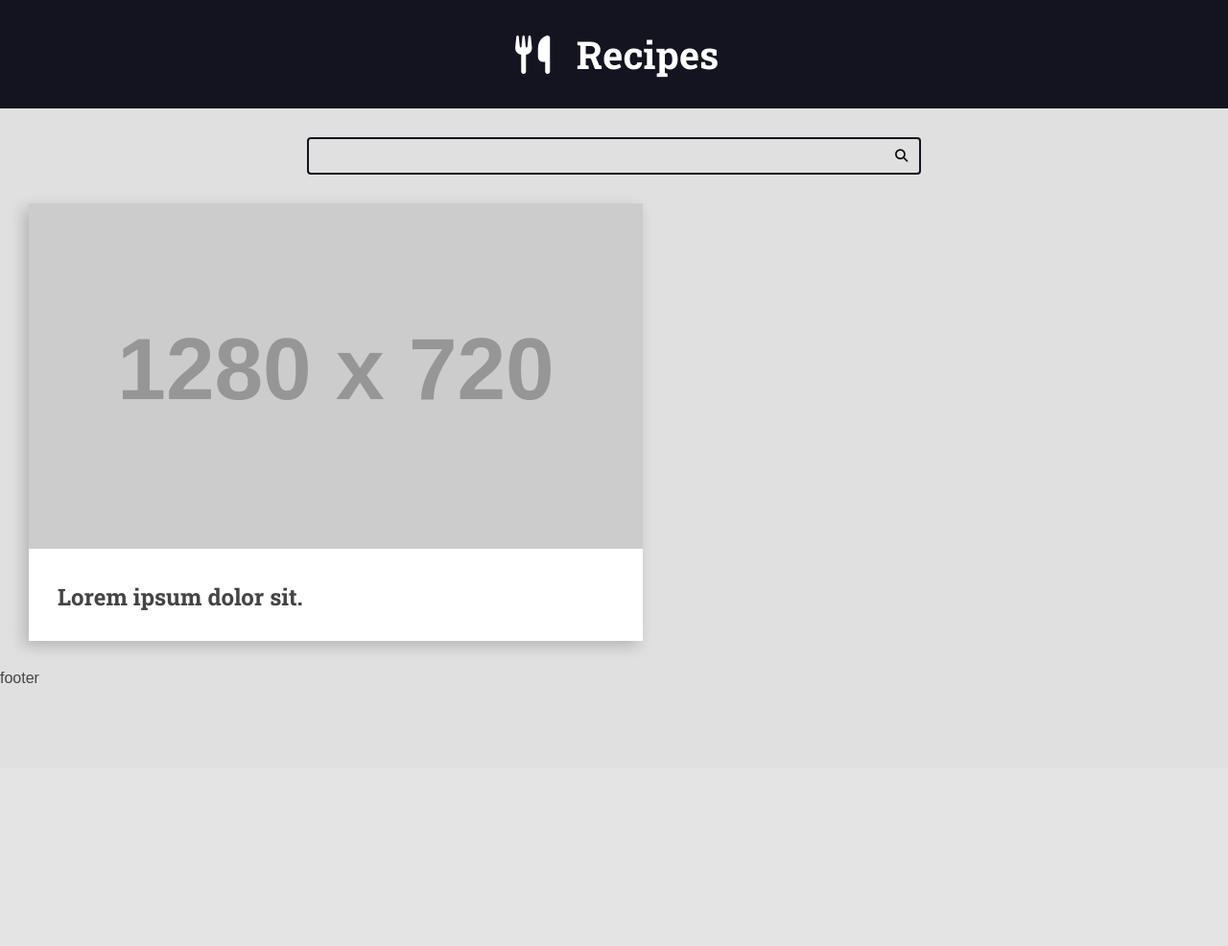
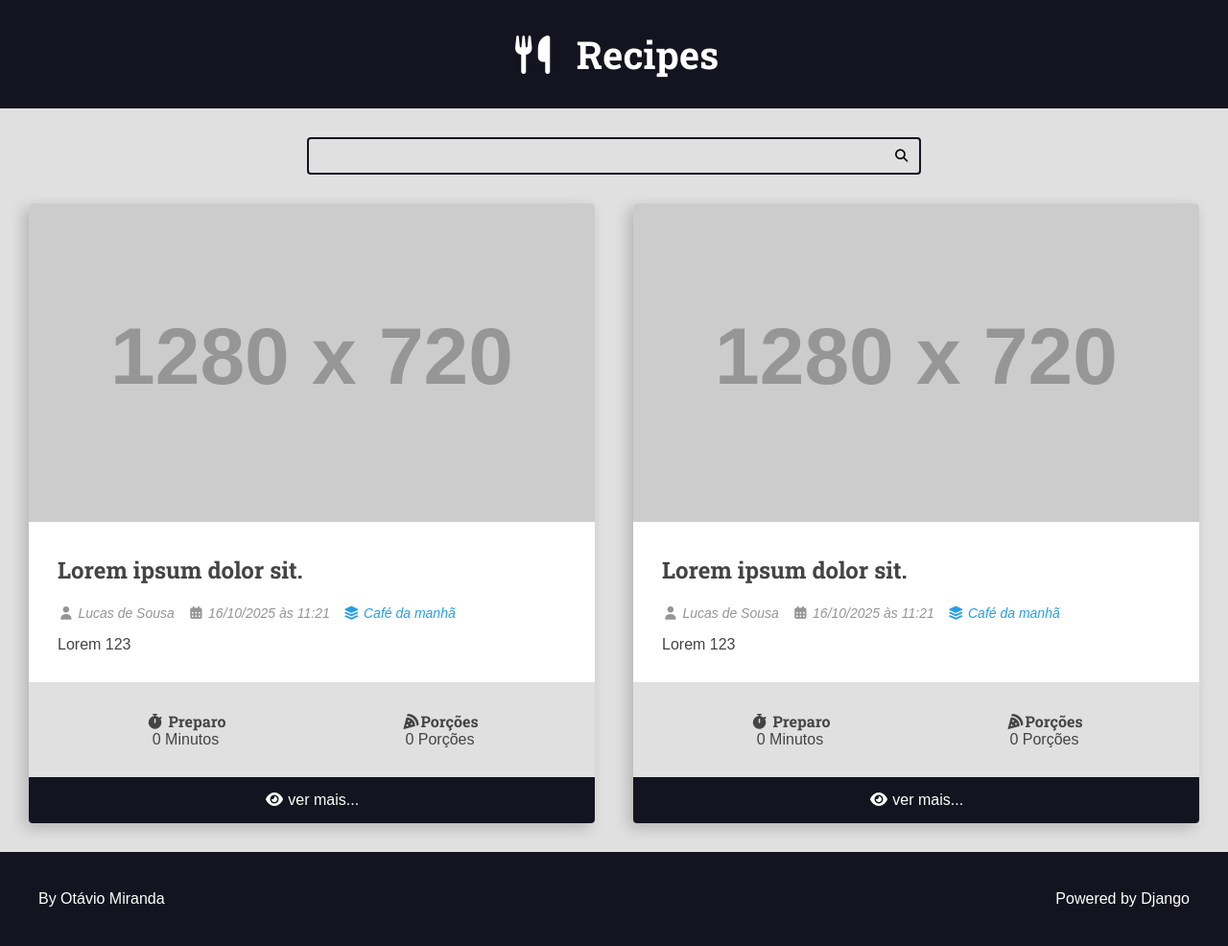
Before and after one commit to lucas5g/curso-django-projeto1, a Django app: page / in a window 1280 px wide. Shown: the whole page at 96% size. Before the commit the page ends 712 px from the top, so only its background shows below. Run offline with Django 5.2, Linux system fonts and the light colour scheme; grey boxes labelled with a size stand in for pictures from a placeholder-image service; some libraries are stand-ins or nearby versions.

Commit message:
Refactor project structure: add components for layout and recipe display, integrate django-browser-reload, and enhance home template with new styling and search functionality.

```diff
--- a/projeto/settings.py
+++ b/projeto/settings.py
@@ -37,6 +37,7 @@ INSTALLED_APPS = [
     'django.contrib.sessions',
     'django.contrib.messages',
     'django.contrib.staticfiles',
+    'django_browser_reload',
     'recipes'
 ]
 
@@ -48,6 +49,7 @@ MIDDLEWARE = [
     'django.contrib.auth.middleware.AuthenticationMiddleware',
     'django.contrib.messages.middleware.MessageMiddleware',
     'django.middleware.clickjacking.XFrameOptionsMiddleware',
+    'django_browser_reload.middleware.BrowserReloadMiddleware',
 ]
 
 ROOT_URLCONF = 'projeto.urls'
--- a/projeto/urls.py
+++ b/projeto/urls.py
@@ -21,5 +21,6 @@ from django.urls import path, include
 
 urlpatterns = [
     path('admin/', admin.site.urls),
+    path('__reload__/', include('django_browser_reload.urls')),
     path('', include('recipes.urls'))
 ]
--- /dev/null
+++ b/recipes/templates/components/layout.html
@@ -0,0 +1,312 @@
+<!DOCTYPE html>
+<html lang="en">
+
+<head>
+  <meta charset="UTF-8" />
+  <meta name="viewport" content="width=device-width, initial-scale=1.0" />
+  <link rel="stylesheet" href="https://cdnjs.cloudflare.com/ajax/libs/font-awesome/7.3.1/css/all.min.css"
+    integrity="sha512-QeR2VH+lsBE5LSAe1Q5EnTBbe7XTBubt8dG93Y7gidSgdMCr8nVqKcfKAMyN96SV8KDbZVTDXChatu5G2KQGzg=="
+    crossorigin="anonymous" referrerpolicy="no-referrer" />
+  <link rel="stylesheet" href="https://cdnjs.cloudflare.com/ajax/libs/font-awesome/7.3.1/css/brands.min.css" />
+  <link rel="stylesheet" href="https://cdnjs.cloudflare.com/ajax/libs/font-awesome/7.3.1/css/solid.min.css" />
+  <link rel="preconnect" href="https://fonts.googleapis.com" />
+  <link rel="preconnect" href="https://fonts.gstatic.com" crossorigin />
+  <link href="https://fonts.googleapis.com/css2?family=Roboto+Slab:wght@100..900&display=swap" rel="stylesheet" />
+  <title>Recipes</title>
+  <style>
+    :root {
+      --color-primary: #269fe6;
+      --color-primary-hover: #2086c2;
+      --color-primary-dark: #13141f;
+      --color-primary-dark-hover: #212336;
+      --color-primary-light: #d4ecfa;
+      --color-primary-light-hover: #bdd8e7;
+
+      --color-white: #fff;
+      --color-black: #000;
+
+      --color-dark-text: #444;
+      --color-info-light: #cce5ff;
+      --color-debug-light: #cce5ff;
+      --color-success-light: #d4edda;
+      --color-alert-light: #fff3cd;
+      --color-warning-light: #fff3cd;
+      --color-error-light: #f8d7da;
+
+      --color-info-dark: #4d86c4;
+      --color-debug-dark: #4d86c4;
+      --color-success-dark: #4a9c5d;
+      --color-alert-dark: #927f40;
+      --color-warning-dark: #927f40;
+      --color-error-dark: #da525d;
+
+      --color-gray-0: #f9f9f9;
+      --color-gray-1: #e0e0e0;
+      --color-gray-2: #c7c7c7;
+      --color-gray-3: #aeaeae;
+      --color-gray-4: #959595;
+      --color-gray-5: #7d7d7d;
+      --color-gray-6: #646464;
+      --color-gray-7: #4b4b4b;
+      --color-gray-8: #323232;
+      --color-gray-9: #191919;
+
+      --font-primary: sans-serif;
+      --font-headings: 'Roboto Slab', serif;
+
+      --spacing-gutter-medium: 3rem;
+      --spacing-gutter-large: 4rem;
+    }
+
+    * {
+      padding: 0;
+      margin: 0;
+      box-sizing: border-box;
+    }
+
+    html {
+      font-size: 62.5%;
+    }
+
+    body {
+      font-size: 1.6rem;
+      font-family: var(--font-primary);
+      background: var(--color-gray-1);
+      color: var(--color-dark-text)
+    }
+
+    h1,
+    h2,
+    h3,
+    h4,
+    h5,
+    h6 {
+      font-family: var(--font-headings);
+    }
+
+    .container {
+      max-width: 144rem;
+      margin: 0 auto;
+      padding: var(--spacing-gutter-medium);
+    }
+
+    .main-header-container {
+      background: var(--color-primary-dark);
+    }
+
+    .main-logo {
+      font-size: 4rem;
+      color: var(--color-white);
+      text-decoration: none;
+      display: flex;
+      flex-flow: row nowrap;
+      align-items: center;
+      justify-content: center;
+      width: fit-content;
+      margin: 0 auto;
+    }
+
+    .main-logo-icon {
+      margin-right: 2rem;
+    }
+
+    .search-form {
+      border: .2rem solid var(--color-primary-dark);
+      max-width: 64rem;
+      margin: 0 auto;
+      border-radius: .4rem;
+      position: relative;
+      transition: all 300ms ease-in-out;
+    }
+
+    .search-input,
+    .search-button {
+      border: none;
+      background: none;
+      outline: none;
+      padding: 1rem;
+      transition: all 300ms ease-in-out;
+    }
+
+    .search-input {
+      width: 100%;
+      padding-right: 3rem;
+    }
+
+    .search-button {
+      position: absolute;
+      top: 0;
+      right: 0;
+    }
+
+    .search-button:focus {
+      outline: 1px solid var(--color-primary);
+      background: rgba(0, 0, 0, .05);
+    }
+
+    .search-button:focus-within {
+      border-color: var(--color-primary);
+      background: var(--color-white);
+    }
+
+    .search-button:focus-within .search-button {
+      border-color: var(--color-primary);
+    }
+
+    .main-content {
+      /* background: blue; */
+      padding-top: 0;
+    }
+
+    .main-content-list {
+      display: grid;
+      grid-template-columns: repeat(auto-fit, minmax(340px, 1fr));
+      gap: var(--spacing-gutter-large)
+    }
+
+    .recipe {
+      background: var(--color-white);
+      box-shadow: -5px 5px 15px rgba(0, 0, 0, .2);
+      transform: scale(1);
+      transition: all 300ms ease-in-out;
+      border-radius: .4rem;
+      overflow: hidden;
+    }
+
+    .recipe img {
+      max-width: 100%;
+    }
+
+    .recipe-list-item {
+      max-width: 64rem;
+    }
+
+    .recipe-list-item:hover {
+      transform: scale(1.02);
+      box-shadow: -8px 8px 18px rgba(0, 0, 0, .25);
+    }
+
+    .recipe-title-container {
+      padding: var(--spacing-gutter-medium);
+      padding-bottom: 2rem;
+    }
+
+    .recipe-author {
+      padding: 0 var(--spacing-gutter-medium)
+    }
+
+    .recipe-content {
+      padding: var(--spacing-gutter-medium);
+      padding-top: calc(var(--spacing-gutter-medium)/ 2);
+    }
+
+    .recipe-author-item {
+      color: var(--color-gray-4);
+      margin-right: 1rem;
+      font-style: italic;
+      font-size: 1.4rem;
+    }
+
+    .recipe-author a {
+      color: var(--color-primary);
+      transition: all 300ms ease-in-out;
+      text-decoration: none;
+    }
+
+    .recipe-author a:hover {
+      color: var(--color-primary-dark)
+    }
+
+    .recipe-meta-container {
+      display: flex;
+      flex-flow: row wrap;
+      padding: var(--spacing-gutter-medium);
+      background: var(--color-gray-1);
+    }
+
+    .recipe-meta{
+      display: flex;
+      flex-flow: column nowrap;
+      flex-shrink: 1;
+      flex-grow: 1;
+      text-align: center;
+    }
+
+    .recipe-meta-title{
+      font-size: 1.6rem;
+    }
+
+    .recipe-footer a{
+      background: var(--color-primary-dark);
+      display: block;
+      /* flex-flow: row nowrap; */
+      color: var(--color-white);
+      text-decoration: none;
+      text-align: center;
+      padding: 1.5rem var(--spacing-gutter-medium);
+      transition: all 300ms ease-in-out;
+    }
+
+    .recipe-footer a:hover{
+      filter: brightness(2)
+    }
+
+    .main-footer{
+      display: flex;
+      align-items: center;
+      justify-content: space-between;
+      background: var(--color-primary-dark);
+      color: var(--color-white);
+      padding: var(--spacing-gutter-large);
+    }
+
+    .main-footer a{
+      color: var(--color-white);
+      text-decoration: none;
+      transition: all 300ms ease-in-out;
+    }
+
+    .main-footer a:hover{
+      filter: brightness(.8)
+    }
+
+    .recipe img {
+      max-width: 100%;
+    }
+
+    .recipe-list-item {
+      max-width: 64rem;
+    }
+
+    .recipe-list-item:hover {
+      transform: scale(1.02);
+      box-shadow: -10px 10px 20px rgba(0, 0, 0, .3);
+    }
+  </style>
+</head>
+
+<body>
+  <header class="main-header-container">
+    <div class="main-header container">
+      <h1>
+        <a class="main-logo" href="/">
+          <i class="fas fa-utensils main-logo-icon"></i>
+          <span class="main-logo-text">Recipes</span>
+        </a>
+      </h1>
+    </div>
+  </header>
+  {% block content %}
+
+  {% endblock %}
+  <footer class='main-footer'>
+    <div class="developer">
+      <a href="">By Otávio Miranda</a>
+    </div>
+    <div class="powered">
+      <a href="">Powered by Django</a>
+    </div>
+  </footer>
+</body>
+
+</html>
--- /dev/null
+++ b/recipes/templates/components/recipe.html
@@ -0,0 +1,43 @@
+<div class="recipe recipe-list-item">
+  <div class="recipe-cover">
+    <img src="https://placehold.co/1280x720" alt="recipe" />
+  </div>
+  <div class="recipe-title-container">
+    <h2 class="recipe-list">Lorem ipsum dolor sit.</h2>
+  </div>
+  <div class="recipe-author">
+    <span class="recipe-author-item">
+      <i class="fas fa-user"></i>
+      Lucas de Sousa
+    </span>
+    <span class="recipe-author-item">
+      <i class="fas fa-calendar-alt"></i>
+      16/10/2025 às 11:21
+    </span>
+    <span class="recipe-author-item">
+      <a href="">
+        <i class="fas fa-layer-group"></i>
+        <span>Café da manhã</span>
+      </a>
+    </span>
+  </div>
+  <div class="recipe-content">
+    <p>Lorem 123</p>
+  </div>
+  <div class="recipe-meta-container">
+    <div class="recipe-meta recipe-preparation">
+      <h3 class="recipe-meta-title"><i class="fas fa-stopwatch"></i> Preparo</h3>
+      <div class="recipe-meta-text">0 Minutos</div>
+    </div>
+    <div class="recipe-meta recipe-servings">
+      <h3 class="recipe-meta-title"><i class="fas fa-pizza-slice"></i>Porções</h3>
+      <div class="recipe-meta-text">0 Porções</div>
+    </div>
+  </div>
+  <footer class="recipe-footer">
+    <a href="" class="recipe-read-more button button-dark button-full-width">
+      <i class="fas fa-eye"></i>
+      <span>ver mais...</span>
+    </a>
+  </footer>
+</div>
--- a/recipes/templates/home.html
+++ b/recipes/templates/home.html
@@ -1,17 +1,11 @@
-{% extends 'layout.html' %}
+{% extends 'components/layout.html' %}
 
 {% block content %}
-  {% include 'search.html' %}
+  {% include 'components/search.html' %}
   <main class="main-content-container">
     <div class="main-content main-content-list container">
-      <div class="recipe recipe-list-item">
-        <div class="recipe-cover">
-          <img src="https://placehold.co/1280x720" alt="recipe" />
-        </div>
-        <div class="recipe-title-container">
-          <h2 class="recipe-list">Lorem ipsum dolor sit.</h2>
-        </div>
-      </div>
+      {% include 'components/recipe.html' %}
+      {% include 'components/recipe.html' %}
     </div>
   </main>
 {% endblock %}
--- a/recipes/templates/layout.html
+++ /dev/null
@@ -1,206 +0,0 @@
-<!DOCTYPE html>
-<html lang="en">
-  <head>
-    <meta charset="UTF-8" />
-    <meta name="viewport" content="width=device-width, initial-scale=1.0" />
-    <link rel="stylesheet" href="https://cdnjs.cloudflare.com/ajax/libs/font-awesome/7.3.1/css/all.min.css" integrity="sha512-QeR2VH+lsBE5LSAe1Q5EnTBbe7XTBubt8dG93Y7gidSgdMCr8nVqKcfKAMyN96SV8KDbZVTDXChatu5G2KQGzg==" crossorigin="anonymous" referrerpolicy="no-referrer" />
-    <link rel="stylesheet" href="https://cdnjs.cloudflare.com/ajax/libs/font-awesome/7.3.1/css/brands.min.css" />
-    <link rel="stylesheet" href="https://cdnjs.cloudflare.com/ajax/libs/font-awesome/7.3.1/css/solid.min.css" />
-    <link rel="preconnect" href="https://fonts.googleapis.com" />
-    <link rel="preconnect" href="https://fonts.gstatic.com" crossorigin />
-    <link href="https://fonts.googleapis.com/css2?family=Roboto+Slab:wght@100..900&display=swap" rel="stylesheet" />
-    <title>Recipes</title>
-    <style>
-      :root {
-        --color-primary: #269fe6;
-        --color-primary-hover: #2086c2;
-        --color-primary-dark: #13141f;
-        --color-primary-dark-hover: #212336;
-        --color-primary-light: #d4ecfa;
-        --color-primary-light-hover: #bdd8e7;
-
-        --color-white: #fff;
-        --color-black: #000;
-
-        --color-dark-text: #444;
-        --color-info-light: #cce5ff;
-        --color-debug-light: #cce5ff;
-        --color-success-light: #d4edda;
-        --color-alert-light: #fff3cd;
-        --color-warning-light: #fff3cd;
-        --color-error-light: #f8d7da;
-
-        --color-info-dark: #4d86c4;
-        --color-debug-dark: #4d86c4;
-        --color-success-dark: #4a9c5d;
-        --color-alert-dark: #927f40;
-        --color-warning-dark: #927f40;
-        --color-error-dark: #da525d;
-
-        --color-gray-0: #f9f9f9;
-        --color-gray-1: #e0e0e0;
-        --color-gray-2: #c7c7c7;
-        --color-gray-3: #aeaeae;
-        --color-gray-4: #959595;
-        --color-gray-5: #7d7d7d;
-        --color-gray-6: #646464;
-        --color-gray-7: #4b4b4b;
-        --color-gray-8: #323232;
-        --color-gray-9: #191919;
-
-        --font-primary: sans-serif;
-        --font-headings: 'Roboto Slab', serif;
-
-        --spacing-gutter-medium: 3rem;
-        --spacing-gutter-large: 4rem;
-      }
-      * {
-        padding: 0;
-        margin: 0;
-        box-sizing: border-box;
-      }
-      html {
-        font-size: 62.5%;
-      }
-      body {
-        font-size: 1.6rem;
-        font-family: var(--font-primary);
-        background: var(--color-gray-1);
-        color: var(--color-dark-text)
-      }
-
-      h1,
-      h2,
-      h3,
-      h4,
-      h5,
-      h6 {
-        font-family: var(--font-headings);
-      }
-      .container {
-        max-width: 144rem;
-        margin: 0 auto;
-        padding: var(--spacing-gutter-medium);
-      }
-      .main-header-container {
-        background: var(--color-primary-dark);
-      }
-
-      .main-logo {
-        font-size: 4rem;
-        color: var(--color-white);
-        text-decoration: none;
-        display: flex;
-        flex-flow: row nowrap;
-        align-items: center;
-        justify-content: center;
-        width: fit-content;
-        margin: 0 auto;
-      }
-
-      .main-logo-icon{
-        margin-right: 2rem;
-      }
-
-      .search-form{
-        border: .2rem solid var(--color-primary-dark);
-        max-width: 64rem;
-        margin: 0 auto;
-        border-radius: .4rem;
-        position: relative;
-        transition: all 300ms ease-in-out;
-      }
-
-      .search-input, .search-button{
-        border:none;
-        background: none;
-        outline: none;
-        padding: 1rem;
-        transition: all 300ms ease-in-out;
-      }
-
-      .search-input{
-        width: 100%;
-        padding-right: 3rem;
-      }
-
-      .search-button{
-        position: absolute;
-        top: 0;
-        right: 0;
-      }
-
-      .search-button:focus{
-        outline: 1px solid var(--color-primary);
-        background: rgba(0, 0, 0, .05);
-      }
-
-      .search-button:focus-within{
-        border-color: var(--color-primary);
-        background: var(--color-white);
-      }
-
-      .search-button:focus-within .search-button{
-        border-color: var(--color-primary);
-      }
-
-      .main-content{
-        /* background: blue; */
-        padding-top: 0;
-      }
-
-      .main-content-list{
-        display: grid;
-        grid-template-columns: repeat(auto-fit, minmax(340px, 1fr));
-        gap: var(--spacing-gutter-large)
-      }
-
-      .temp{
-        height: 40rem;
-        background: red;
-      }
-
-      .recipe{
-        background: var(--color-white);
-        box-shadow: -5px 5px 15px rgba(0, 0, 0, .2);
-        transition: all 300ms ease-in-out;
-        transform: scale(1);
-      }
-
-      .recipe img {
-        max-width: 100%;
-      }
-
-      .recipe-list-item{
-        max-width: 64rem;
-      }
-
-      .recipe-list-item:hover{
-        transform: scale(1.02);
-        box-shadow: -8px 8px 18px rgba(0, 0, 0, .25);
-      }
-
-      .recipe-title-container{
-        padding: var(--spacing-gutter-medium)
-      }
-    </style>
-  </head>
-  <body>
-    <header class="main-header-container">
-      <div class="main-header container">
-        <h1>
-          <a class="main-logo" href="/">
-            <i class="fas fa-utensils main-logo-icon"></i>
-            <span class="main-logo-text">Recipes</span>
-          </a>
-        </h1>
-      </div>
-    </header>
-    {% block content %}
-
-    {% endblock %}
-    <footer>
-      footer
-    </footer>
-  </body>
-</html>
```
Also changed, not shown: README.md, recipes/templates/components/search.html (renamed from recipes/templates/search.html), 2 other files.
